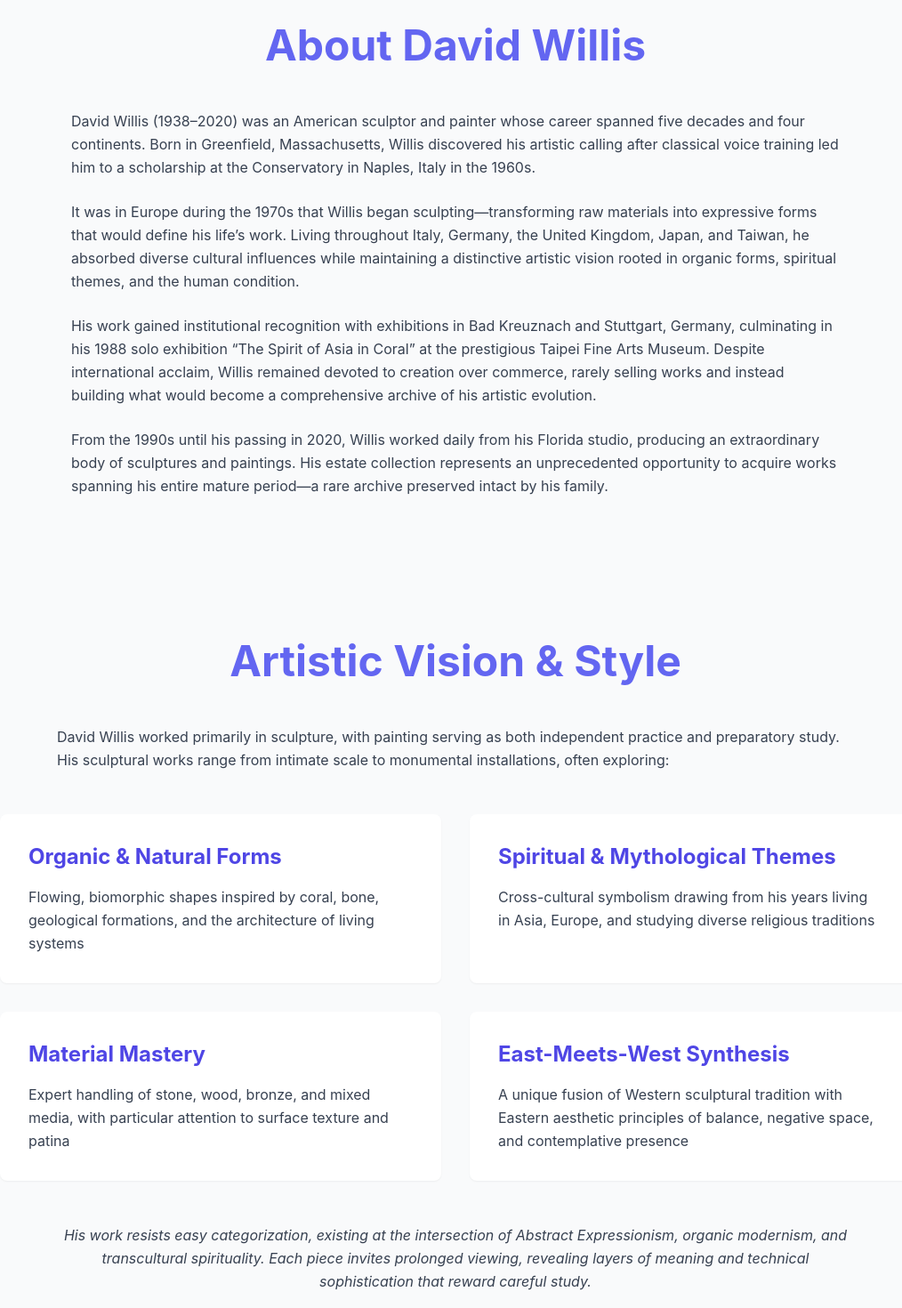
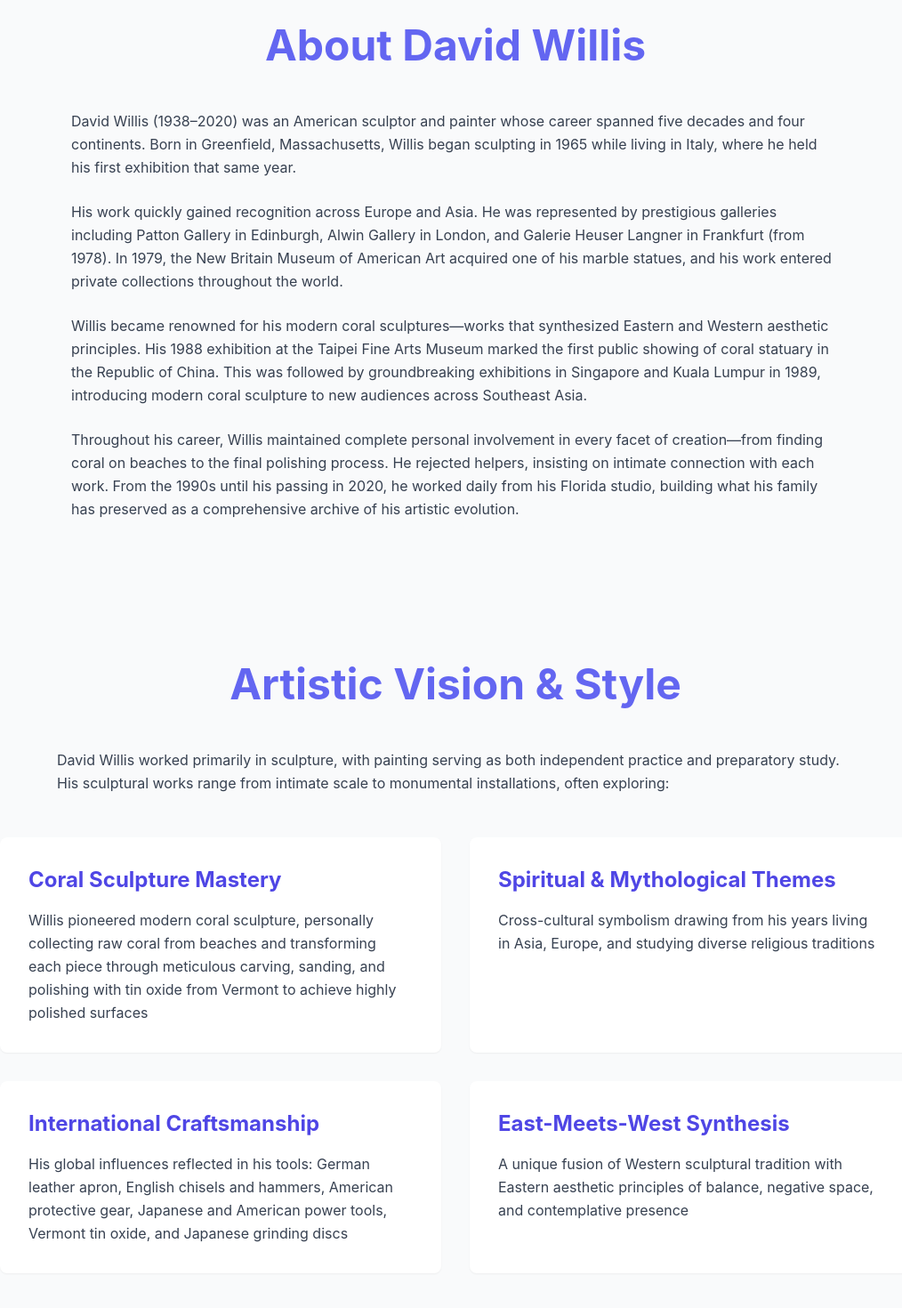
Before and after one commit to humboldtscabinet/davidwillisartist, a Next.js app: page / in a window 1280 px wide. Shown: the part 960-2430 px from the top of the page at 89% size, without its empty margins (128-1142 px from the left). Built offline with nearby package versions, Linux system fonts and the light colour scheme.

Commit message:
comprehensive content revision with historical details from newspaper clippings

```diff
--- a/components/AboutSection.tsx
+++ b/components/AboutSection.tsx
@@ -6,16 +6,16 @@ export default function AboutSection() {
       </h2>
       <div className="prose prose-lg mx-auto max-w-4xl">
         <p className="text-gray-700 leading-relaxed mb-6">
-          David Willis (1938–2020) was an American sculptor and painter whose career spanned five decades and four continents. Born in Greenfield, Massachusetts, Willis discovered his artistic calling after classical voice training led him to a scholarship at the Conservatory in Naples, Italy in the 1960s.
+          David Willis (1938–2020) was an American sculptor and painter whose career spanned five decades and four continents. Born in Greenfield, Massachusetts, Willis began sculpting in 1965 while living in Italy, where he held his first exhibition that same year.
         </p>
         <p className="text-gray-700 leading-relaxed mb-6">
-          It was in Europe during the 1970s that Willis began sculpting—transforming raw materials into expressive forms that would define his life&rsquo;s work. Living throughout Italy, Germany, the United Kingdom, Japan, and Taiwan, he absorbed diverse cultural influences while maintaining a distinctive artistic vision rooted in organic forms, spiritual themes, and the human condition.
+          His work quickly gained recognition across Europe and Asia. He was represented by prestigious galleries including Patton Gallery in Edinburgh, Alwin Gallery in London, and Galerie Heuser Langner in Frankfurt (from 1978). In 1979, the New Britain Museum of American Art acquired one of his marble statues, and his work entered private collections throughout the world.
         </p>
         <p className="text-gray-700 leading-relaxed mb-6">
-          His work gained institutional recognition with exhibitions in Bad Kreuznach and Stuttgart, Germany, culminating in his 1988 solo exhibition &ldquo;The Spirit of Asia in Coral&rdquo; at the prestigious Taipei Fine Arts Museum. Despite international acclaim, Willis remained devoted to creation over commerce, rarely selling works and instead building what would become a comprehensive archive of his artistic evolution.
+          Willis became renowned for his modern coral sculptures—works that synthesized Eastern and Western aesthetic principles. His 1988 exhibition at the Taipei Fine Arts Museum marked the first public showing of coral statuary in the Republic of China. This was followed by groundbreaking exhibitions in Singapore and Kuala Lumpur in 1989, introducing modern coral sculpture to new audiences across Southeast Asia.
         </p>
         <p className="text-gray-700 leading-relaxed">
-          From the 1990s until his passing in 2020, Willis worked daily from his Florida studio, producing an extraordinary body of sculptures and paintings. His estate collection represents an unprecedented opportunity to acquire works spanning his entire mature period—a rare archive preserved intact by his family.
+          Throughout his career, Willis maintained complete personal involvement in every facet of creation—from finding coral on beaches to the final polishing process. He rejected helpers, insisting on intimate connection with each work. From the 1990s until his passing in 2020, he worked daily from his Florida studio, building what his family has preserved as a comprehensive archive of his artistic evolution.
         </p>
       </div>
     </section>
--- a/components/ArtisticVisionSection.tsx
+++ b/components/ArtisticVisionSection.tsx
@@ -14,9 +14,9 @@ export default function ArtisticVisionSection() {
 
         <div className="grid md:grid-cols-2 gap-8 mb-12">
           <div className="bg-white p-8 rounded-lg shadow-sm">
-            <h3 className="text-2xl font-bold mb-4 text-brand-dark">Organic & Natural Forms</h3>
+            <h3 className="text-2xl font-bold mb-4 text-brand-dark">Coral Sculpture Mastery</h3>
             <p className="text-gray-700 leading-relaxed">
-              Flowing, biomorphic shapes inspired by coral, bone, geological formations, and the architecture of living systems
+              Willis pioneered modern coral sculpture, personally collecting raw coral from beaches and transforming each piece through meticulous carving, sanding, and polishing with tin oxide from Vermont to achieve highly polished surfaces
             </p>
           </div>
 
@@ -28,9 +28,9 @@ export default function ArtisticVisionSection() {
           </div>
 
           <div className="bg-white p-8 rounded-lg shadow-sm">
-            <h3 className="text-2xl font-bold mb-4 text-brand-dark">Material Mastery</h3>
+            <h3 className="text-2xl font-bold mb-4 text-brand-dark">International Craftsmanship</h3>
             <p className="text-gray-700 leading-relaxed">
-              Expert handling of stone, wood, bronze, and mixed media, with particular attention to surface texture and patina
+              His global influences reflected in his tools: German leather apron, English chisels and hammers, American protective gear, Japanese and American power tools, Vermont tin oxide, and Japanese grinding discs
             </p>
           </div>
 
@@ -44,7 +44,7 @@ export default function ArtisticVisionSection() {
 
         <div className="prose prose-lg mx-auto max-w-4xl">
           <p className="text-gray-700 leading-relaxed text-center italic">
-            His work resists easy categorization, existing at the intersection of Abstract Expressionism, organic modernism, and transcultural spirituality. Each piece invites prolonged viewing, revealing layers of meaning and technical sophistication that reward careful study.
+            Willis&rsquo;s work synthesizes influences from prehistoric caves in France and Spain (which he visited early in his career) with Eastern aesthetic principles. His insistence on personal involvement in every stage—from beach to gallery—resulted in works of extraordinary integrity and refinement.
           </p>
         </div>
       </div>
--- a/components/LegacySection.tsx
+++ b/components/LegacySection.tsx
@@ -8,8 +8,9 @@ export default function LegacySection() {
 
         <div className="mb-12">
           <blockquote className="italic text-lg md:text-xl leading-relaxed border-l-4 border-accent pl-6">
-            Art is not a commodity—it is a conversation across time. Each sculpture begins as a dialogue between material and vision, between what is and what might be.
+            I try to interpret an individual piece of coral to let the inner beauty be revealed and am consciously adopting the Eastern precept of economy of line.
           </blockquote>
+          <p className="text-gray-400 text-sm mt-4 pl-6">— David Willis</p>
         </div>
 
         <div className="bg-gray-800 rounded-lg p-8 md:p-10">
@@ -17,7 +18,7 @@ export default function LegacySection() {
             The Estate Collection
           </h3>
           <p className="text-gray-300 leading-relaxed mb-6">
-            David Willis&rsquo;s family has retained his life&rsquo;s work—an extraordinary archive spanning 1970–2020. The Willis estate offers a rare opportunity to acquire pieces with complete provenance, documentation, and historical context.
+            David Willis&rsquo;s family has retained his life&rsquo;s work—an extraordinary archive spanning 1965–2020. The Willis estate offers a rare opportunity to acquire pieces with complete provenance, documentation, and historical context from a career that began in Italy and spanned galleries across Europe, Asia, and North America.
           </p>
           <ul className="text-gray-300 leading-relaxed mb-6 space-y-2 list-disc list-inside">
             <li>Major sculptural works from each creative period</li>
--- a/components/TimelineSection.tsx
+++ b/components/TimelineSection.tsx
@@ -2,16 +2,6 @@ const timelineEvents = [
   {
     year: "1938",
     title: "Born in Greenfield, Massachusetts",
-    description: "",
-  },
-  {
-    year: "1950s",
-    title: "Early interests: singing, church choir, outdoors, family",
-    description: "",
-  },
-  {
-    year: "Late 1950s–Early 1960s",
-    title: "Serves in the Marine Corps",
     description: "",
   },
   {
@@ -20,28 +10,43 @@ const timelineEvents = [
     description: "",
   },
   {
-    year: "1960s–1970s",
-    title: "Classical voice studies; scholarship to the Conservatory in Naples, Italy",
+    year: "1965",
+    title: "Begins sculpting; first exhibit in Italy",
+    description: "",
+  },
+  {
+    year: "1967",
+    title: "Exhibits paintings and sculptures at Cosenza Art Gallery, Naples, Italy",
     description: "",
   },
   {
     year: "1970s",
-    title: "Begins sculpting while living throughout Europe",
+    title: "Represented by Patton Gallery (Edinburgh) and Alwin Gallery (London)",
     description: "",
   },
   {
-    year: "1970s–1980s",
-    title: "Exhibitions in Bad Kreuznach and Stuttgart, Germany",
+    year: "1978",
+    title: "Begins representation by Galerie Heuser Langner, Frankfurt, Germany",
     description: "",
   },
   {
-    year: "1980s",
-    title: "Lives and creates in Italy, the UK, Japan, and Taiwan",
+    year: "1979",
+    title: "New Britain Museum of American Art acquires marble statue",
+    description: "",
+  },
+  {
+    year: "1986",
+    title: "Third Okinawan exhibit at Okinawa Sheraton Hotel",
     description: "",
   },
   {
     year: "1988",
-    title: "The Spirit of Asia in Coral, Taipei Fine Arts Museum",
+    title: "Major exhibitions in Naha, Japan (Mitsukoshi) and Taipei Fine Arts Museum",
+    description: "",
+  },
+  {
+    year: "1989",
+    title: "Exhibits at Singapore National Museum and National Art Gallery, Kuala Lumpur",
     description: "",
   },
   {
@@ -51,7 +56,7 @@ const timelineEvents = [
   },
   {
     year: "2020",
-    title: "Passes away, leaving a preserved estate collection representing five decades of artistic work",
+    title: "Passes away, leaving a preserved estate collection",
     description: "",
   },
 ];
```
